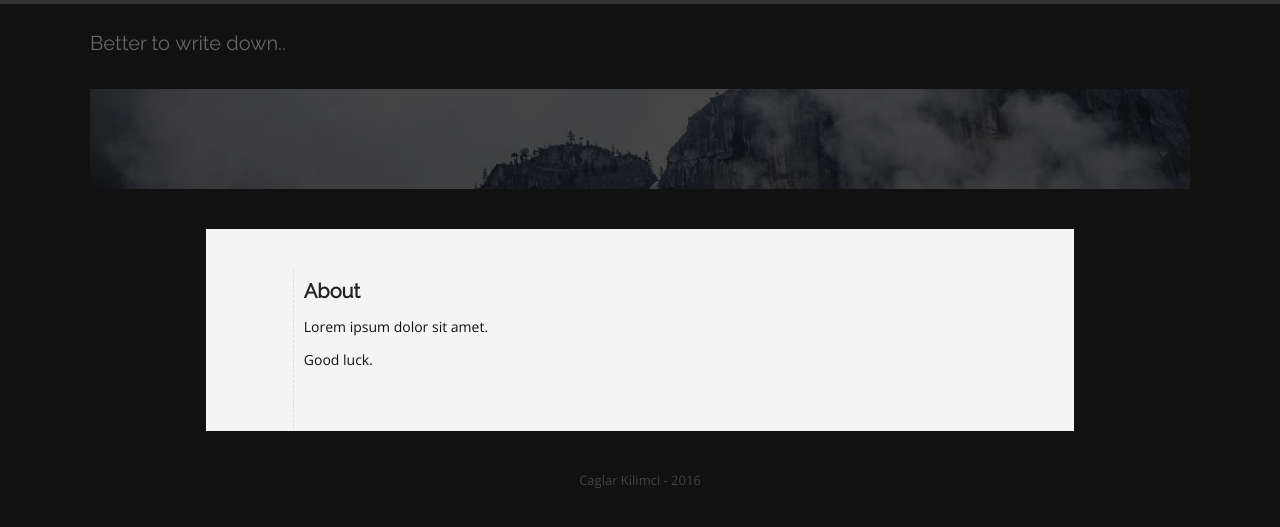
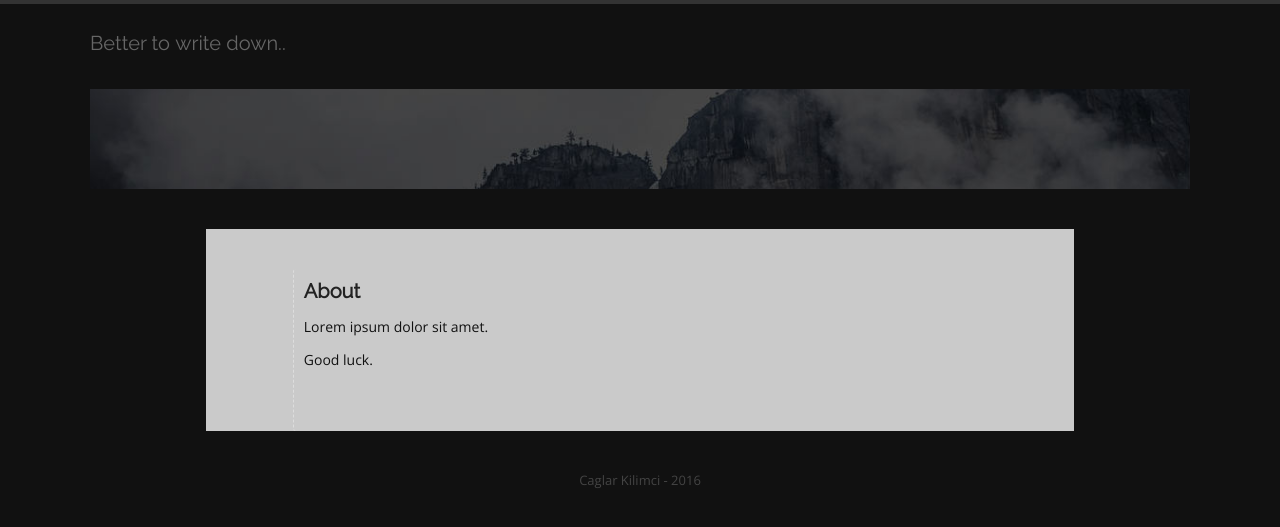
Before and after one commit to ckilimci/ckilimci.github.io, a Jekyll site: the page built from about.html, in a window 1280 px wide. Shown: the top 527 px of the page. Built offline with Jekyll 4.4.1, drawn with Linux system fonts in a browser that asks for light colours; some web fonts are replaced; comment, search, counter and statistics services are not loaded.

Commit message:
f4f4f4 -> cacaca

```diff
--- a/css/main.css
+++ b/css/main.css
@@ -121,7 +121,7 @@ h1 {
 
 #content {
     margin: 0px 15% 0px ;
-		background: #f4f4f4;
+		background: #cacaca;
 		padding-top: 20px;
 		margin-top: 40px;
 }
@@ -410,7 +410,7 @@ section#home-hero{
 @media (max-width:770px) {
 	#content {
 		margin: 0;
-		background: #f4f4f4;
+		background: #cacaca;
 		padding: 20px;
 		margin-top: 40px;
 		color: #555!important;
```
